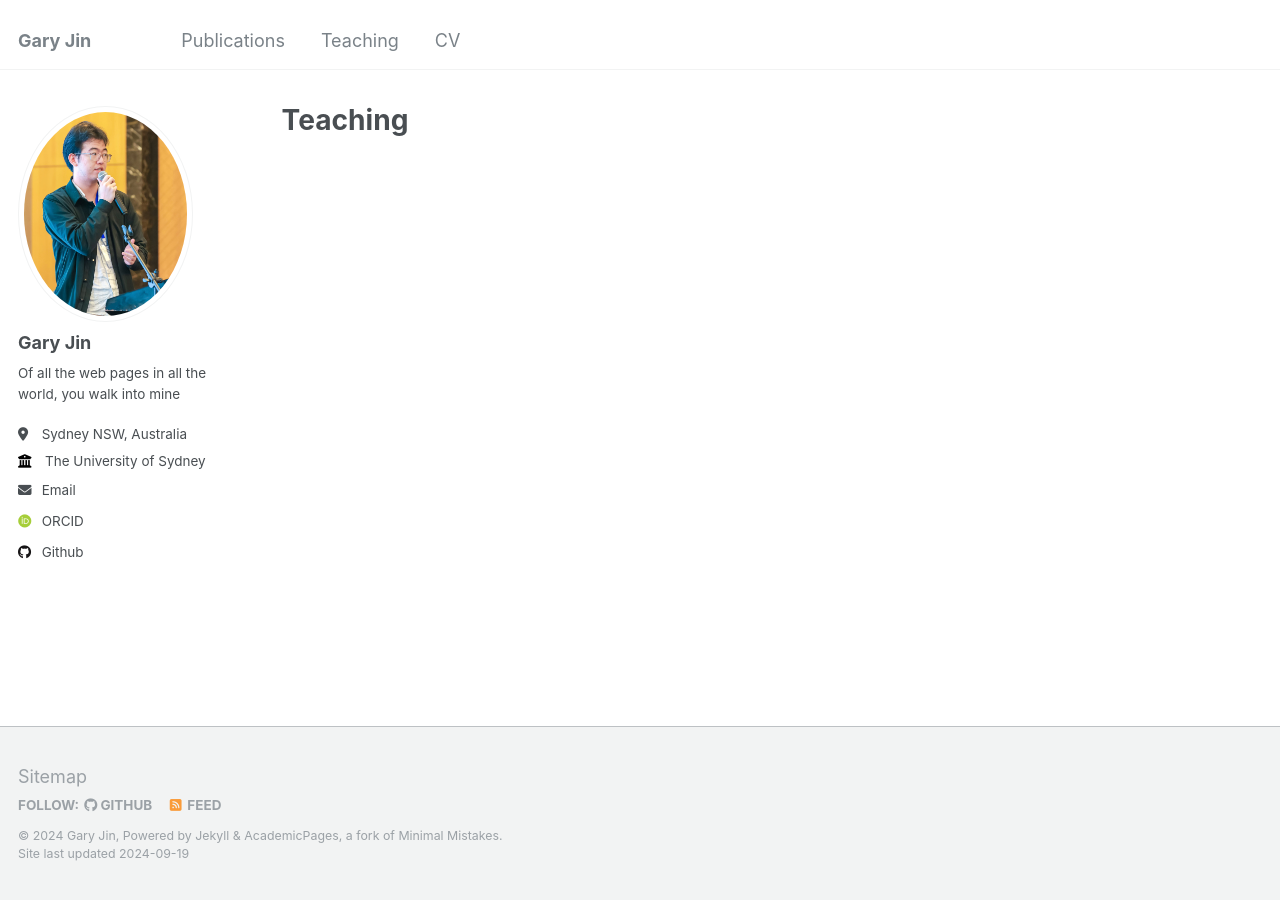
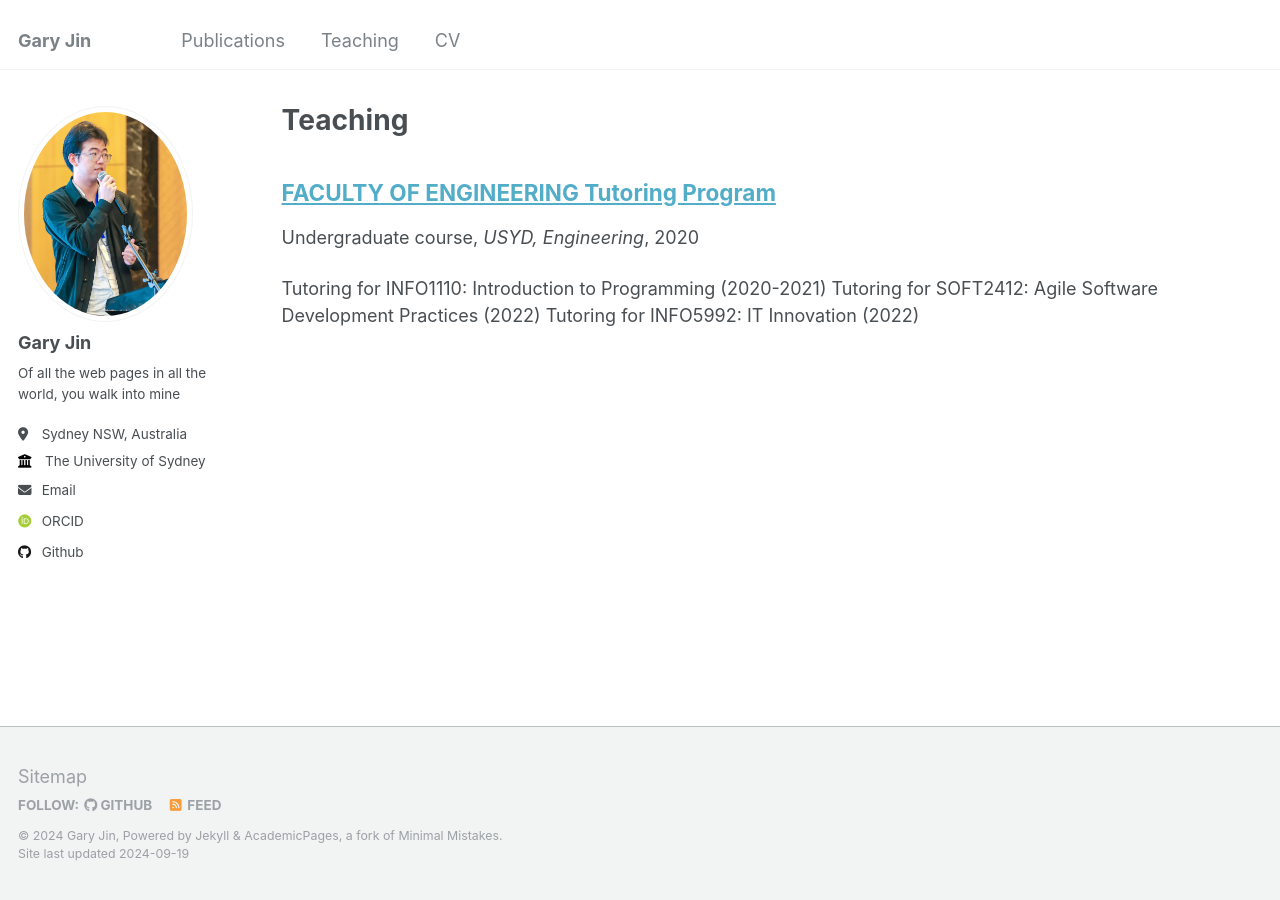
Before and after one commit to TheAttackingEyebrows/theattackingeyebrows.github.io, a Jekyll site: the page built from _pages/teaching.html, in a window 1280 px wide. Built offline with Jekyll 4.4.1, drawn with Linux system fonts in a browser that asks for light colours; some web fonts are replaced; a file with an impossible date is left out; part of the change alters nothing that is shown.

Commit message:
Update 2014-spring-teaching-1.md

```diff
--- a/_teaching/2014-spring-teaching-1.md
+++ b/_teaching/2014-spring-teaching-1.md
@@ -4,7 +4,7 @@ collection: teaching
 type: "Undergraduate course"
 permalink: /teaching/2020
 venue: "USYD, Engineering"
-date: 2020-2022
+date: 2020-01-01
 ---
 
 Tutoring for INFO1110: Introduction to Programming (2020-2021)
```
